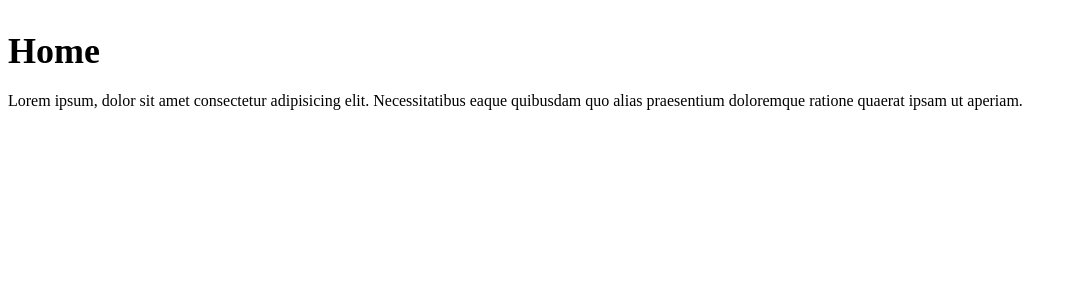
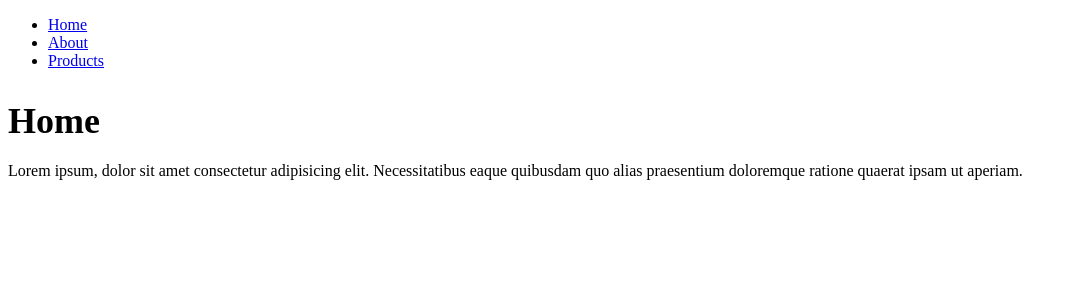
Before and after one commit to Blergborg/nuxt-dojo, a Nuxt app: page / in a window 1280 px wide. Shown: the top 300 px of the page, without its empty margins (0-1077 px from the left). Built offline with nearby package versions, Linux system fonts and the light colour scheme.

Commit message:
Added nav tag that contains a set of NuxtLinks.

```diff
--- a/pages/index.vue
+++ b/pages/index.vue
@@ -1,5 +1,28 @@
 <template>
     <div>
+        <header>
+            <nav>
+                <ul>
+                    <li>
+                        <!-- Instead of anchor (<a>) tags, Nuxt gives us these link components. -->
+                        <!--
+                            A reason we do this is anchor tags make a new request to the server for link route.
+                            Nuxt is meant to behave as a SPA after it is loaded in the browser.
+                            NuxtLink components just swap out the components being displayed.
+                            NuxtLinks also come with some built-in styling classes that can be used to change how currently active/inactive links are displayed.
+                         -->
+                        <NuxtLink to="/">Home</NuxtLink>
+                    </li>
+                    <li>
+                        <NuxtLink to="/about">About</NuxtLink>
+                    </li>
+                    <li>
+                        <NuxtLink to="/products">Products</NuxtLink>
+                    </li>
+                </ul>
+            </nav>
+        </header>
+
         <h2>Home</h2>
         <p>Lorem ipsum, dolor sit amet consectetur adipisicing elit. Necessitatibus eaque quibusdam quo alias praesentium doloremque ratione quaerat ipsam ut aperiam.</p>
     </div>
```
